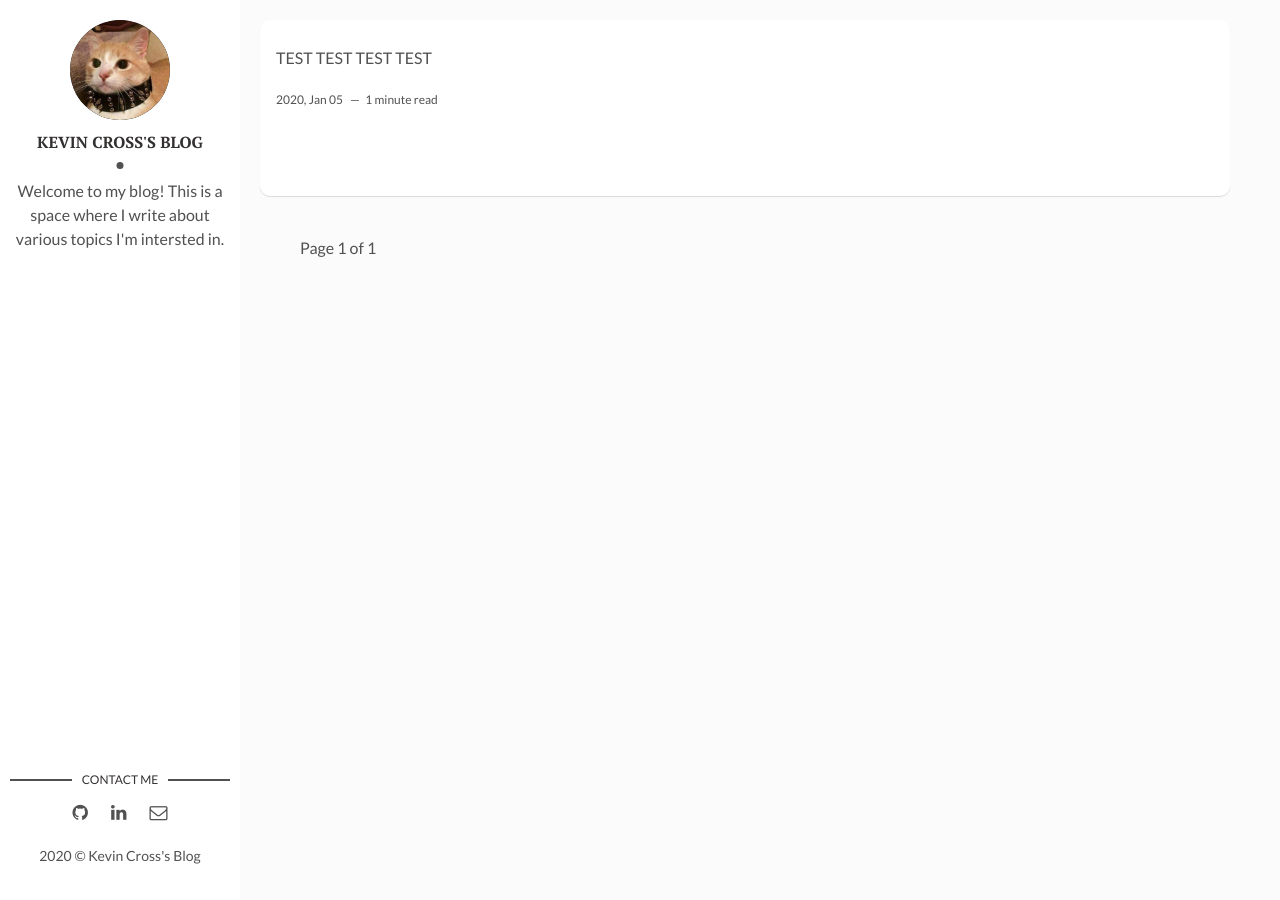
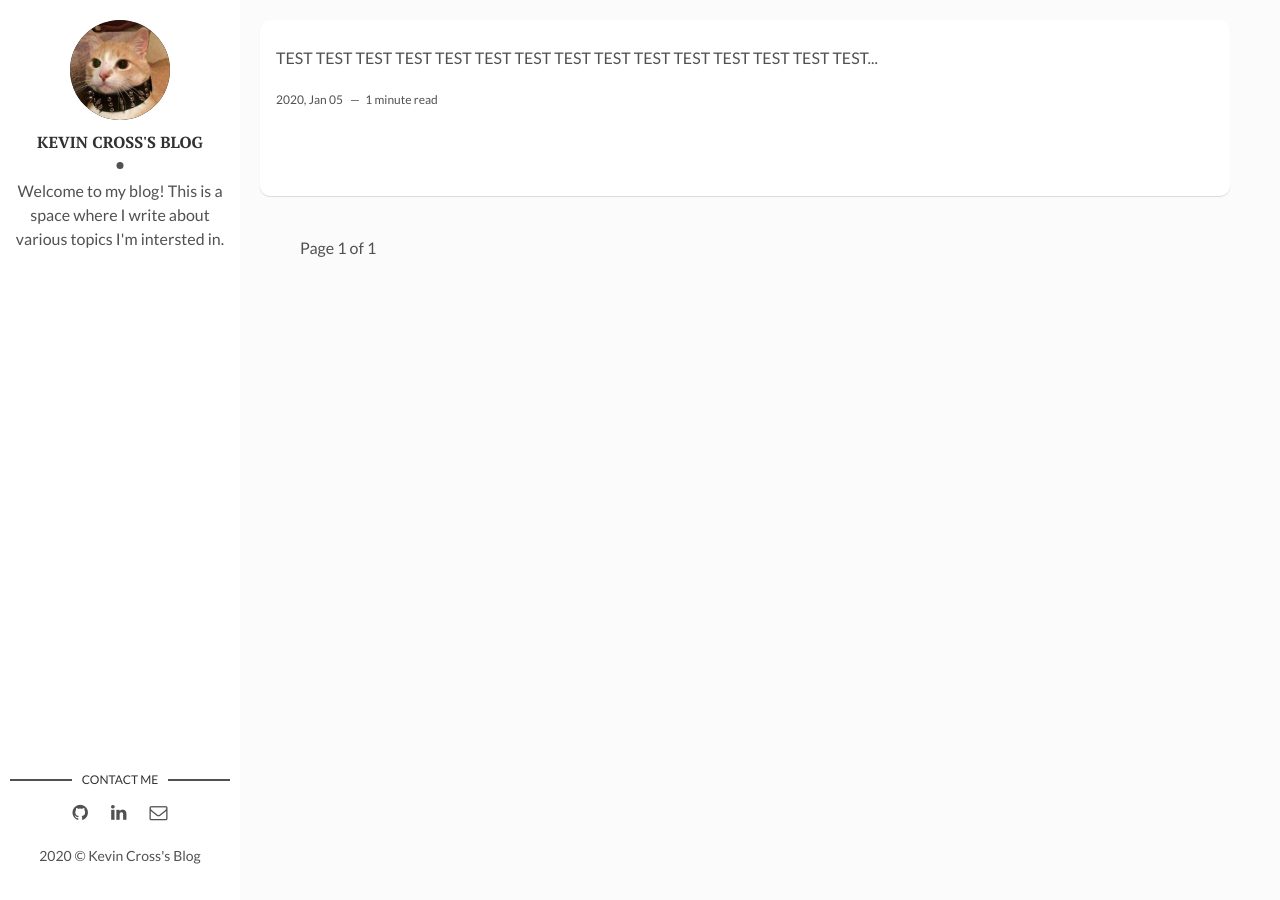
Before and after one commit to ADotInTime/ADotInTime, a Jekyll site: the page built from index.html, in a window 1280 px wide. Built offline with Jekyll 4.4.1, drawn with Linux system fonts in a browser that asks for light colours; the list of posts is cut into pages by our own code.

Commit message:
Update 2019-12-19-This-is-a-test-of-the-emergancy-broadcast-system.markdown

```diff
--- a/_posts/2019-12-19-This-is-a-test-of-the-emergancy-broadcast-system.markdown
+++ b/_posts/2019-12-19-This-is-a-test-of-the-emergancy-broadcast-system.markdown
@@ -1,6 +1,6 @@
 ---
 layout: post
-title: 'The Holidays'
+title: 'This is a test of the emergency broadcast system'
 date: '2019-12-19'
 author: Kevin Cross
 tags:
@@ -9,6 +9,6 @@
 thumbnail: {{site.baseurl}}/assets/img/avatar.jpg
 ---
 
-TEST TEST TEST TEST
+TEST TEST TEST TEST  TEST TEST TEST TEST TEST TEST TEST TEST TEST TEST TEST TEST TEST TEST TEST TEST
 
 <iframe width="560" height="315" src="https://www.youtube.com/embed/SuVd8k3QFP8" frameborder="0" allow="accelerometer; autoplay; encrypted-media; gyroscope; picture-in-picture" allowfullscreen></iframe>
```
